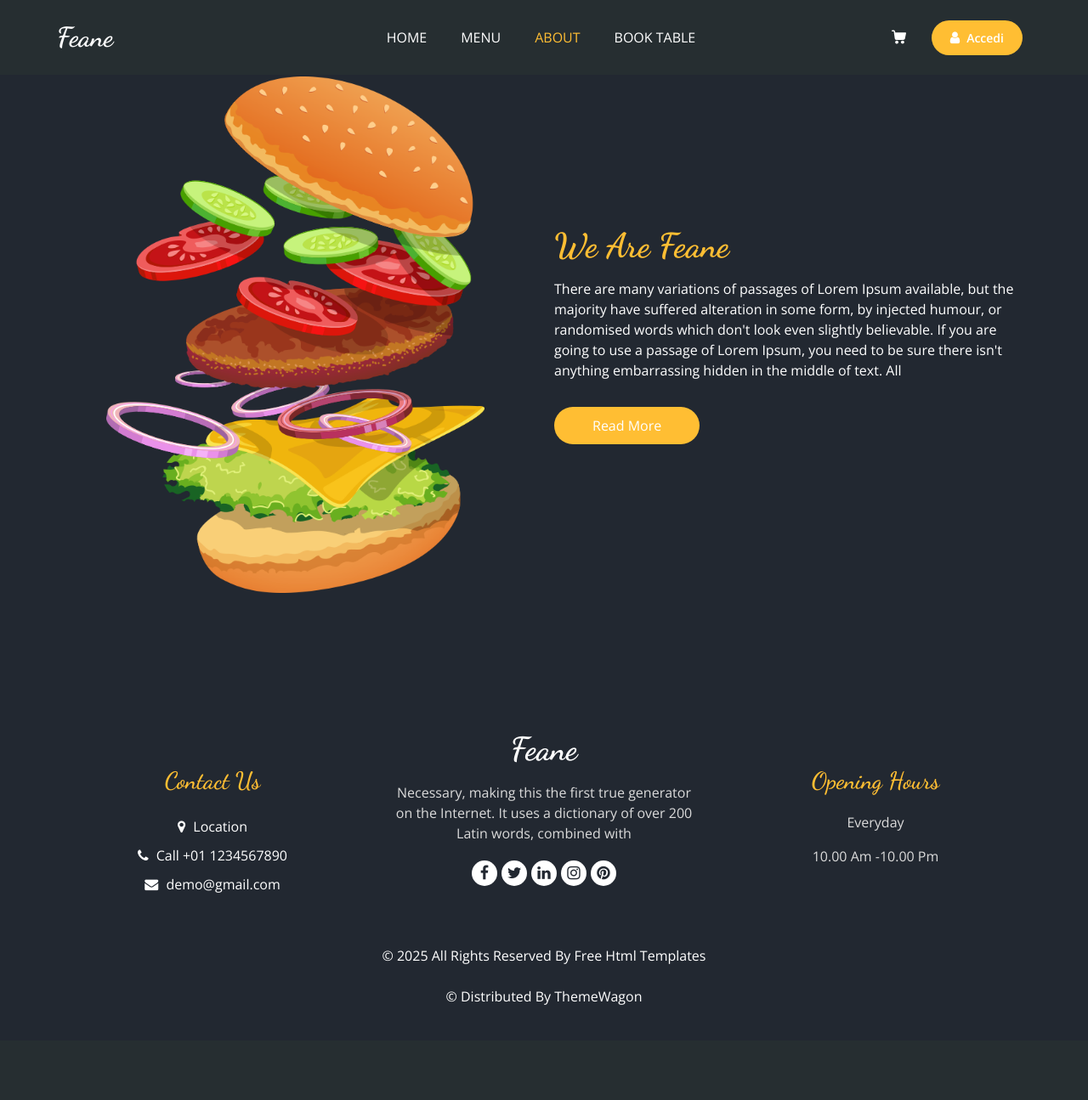
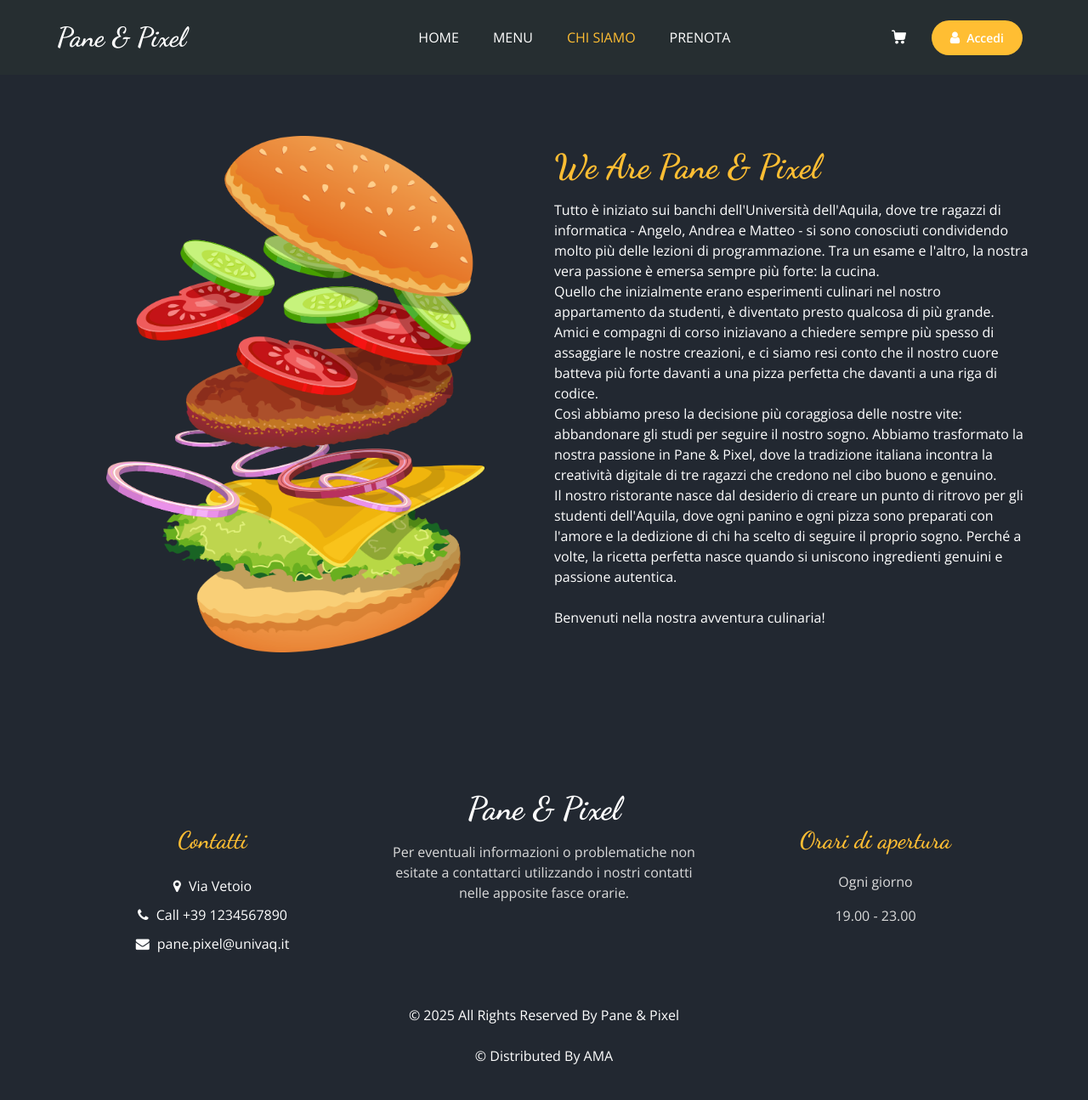
Before and after one commit to Mat0k3/project_web, a PHP site: page /about.php in a window 1280 px wide. Shown: the whole page at 85% size. Before the commit the page ends 1183 px from the top, so only its background shows below. Run offline with PHP 8.4, Linux system fonts and the light colour scheme; data that the repository does not hold is empty; some libraries are stand-ins or nearby versions.

Commit message:
italiano

```diff
--- a/about.php
+++ b/about.php
@@ -14,7 +14,7 @@
   <meta name="author" content="" />
   <link rel="shortcut icon" href="images/favicon.png" type="">
 
-  <title> Feane </title>
+  <title> Pane & Pixel  </title>
 
   <!-- bootstrap core css -->
   <link rel="stylesheet" type="text/css" href="css/bootstrap.css" />
@@ -41,7 +41,7 @@
 
   <!-- about section -->
 
-  <section class="about_section layout_padding">
+  <section class="about_section layout_padding spazio">
     <div class="container  ">
 
       <div class="row">
@@ -54,18 +54,16 @@
           <div class="detail-box">
             <div class="heading_container">
               <h2>
-                We Are Feane
+                We Are Pane & Pixel
               </h2>
             </div>
             <p>
-              There are many variations of passages of Lorem Ipsum available, but the majority have suffered alteration
-              in some form, by injected humour, or randomised words which don't look even slightly believable. If you
-              are going to use a passage of Lorem Ipsum, you need to be sure there isn't anything embarrassing hidden in
-              the middle of text. All
+            Tutto è iniziato sui banchi dell'Università dell'Aquila, dove tre ragazzi di informatica - Angelo, Andrea e Matteo - si sono conosciuti condividendo molto più delle lezioni di programmazione. Tra un esame e l'altro, la nostra vera passione è emersa sempre più forte: la cucina.</br>
+Quello che inizialmente erano esperimenti culinari nel nostro appartamento da studenti, è diventato presto qualcosa di più grande. Amici e compagni di corso iniziavano a chiedere sempre più spesso di assaggiare le nostre creazioni, e ci siamo resi conto che il nostro cuore batteva più forte davanti a una pizza perfetta che davanti a una riga di codice.</br>
+Così abbiamo preso la decisione più coraggiosa delle nostre vite: abbandonare gli studi per seguire il nostro sogno. Abbiamo trasformato la nostra passione in Pane & Pixel, dove la tradizione italiana incontra la creatività digitale di tre ragazzi che credono nel cibo buono e genuino.</br>
+Il nostro ristorante nasce dal desiderio di creare un punto di ritrovo per gli studenti dell'Aquila, dove ogni panino e ogni pizza sono preparati con l'amore e la dedizione di chi ha scelto di seguire il proprio sogno. Perché a volte, la ricetta perfetta nasce quando si uniscono ingredienti genuini e passione autentica.</br></br>
+Benvenuti nella nostra avventura culinaria!
             </p>
-            <a href="">
-              Read More
-            </a>
           </div>
         </div>
       </div>
@@ -75,85 +73,7 @@
   <!-- end about section -->
 
   <!-- footer section -->
-  <footer class="footer_section">
-    <div class="container">
-      <div class="row">
-        <div class="col-md-4 footer-col">
-          <div class="footer_contact">
-            <h4>
-              Contact Us
-            </h4>
-            <div class="contact_link_box">
-              <a href="">
-                <i class="fa fa-map-marker" aria-hidden="true"></i>
-                <span>
-                  Location
-                </span>
-              </a>
-              <a href="">
-                <i class="fa fa-phone" aria-hidden="true"></i>
-                <span>
-                  Call +01 1234567890
-                </span>
-              </a>
-              <a href="">
-                <i class="fa fa-envelope" aria-hidden="true"></i>
-                <span>
-                  demo@gmail.com
-                </span>
-              </a>
-            </div>
-          </div>
-        </div>
-        <div class="col-md-4 footer-col">
-          <div class="footer_detail">
-            <a href="" class="footer-logo">
-              Feane
-            </a>
-            <p>
-              Necessary, making this the first true generator on the Internet. It uses a dictionary of over 200 Latin words, combined with
-            </p>
-            <div class="footer_social">
-              <a href="">
-                <i class="fa fa-facebook" aria-hidden="true"></i>
-              </a>
-              <a href="">
-                <i class="fa fa-twitter" aria-hidden="true"></i>
-              </a>
-              <a href="">
-                <i class="fa fa-linkedin" aria-hidden="true"></i>
-              </a>
-              <a href="">
-                <i class="fa fa-instagram" aria-hidden="true"></i>
-              </a>
-              <a href="">
-                <i class="fa fa-pinterest" aria-hidden="true"></i>
-              </a>
-            </div>
-          </div>
-        </div>
-        <div class="col-md-4 footer-col">
-          <h4>
-            Opening Hours
-          </h4>
-          <p>
-            Everyday
-          </p>
-          <p>
-            10.00 Am -10.00 Pm
-          </p>
-        </div>
-      </div>
-      <div class="footer-info">
-        <p>
-          &copy; <span id="displayYear"></span> All Rights Reserved By
-          <a href="https://html.design/">Free Html Templates</a><br><br>
-          &copy; <span id="displayYear"></span> Distributed By
-          <a href="https://themewagon.com/" target="_blank">ThemeWagon</a>
-        </p>
-      </div>
-    </div>
-  </footer>
+  <?php include 'footer.php'; ?>
   <!-- footer section -->
 
   <!-- jQery -->
--- a/footer.php
+++ b/footer.php
@@ -5,25 +5,25 @@
         <div class="col-md-4 footer-col">
           <div class="footer_contact">
             <h4>
-              Contact Us
+              Contatti
             </h4>
             <div class="contact_link_box">
-              <a href="">
+              <a>
                 <i class="fa fa-map-marker" aria-hidden="true"></i>
                 <span>
-                  Location
+                    Via Vetoio
                 </span>
               </a>
-              <a href="">
+              <a>
                 <i class="fa fa-phone" aria-hidden="true"></i>
                 <span>
-                  Call +01 1234567890
+                  Call +39 1234567890
                 </span>
               </a>
-              <a href="">
+              <a>
                 <i class="fa fa-envelope" aria-hidden="true"></i>
                 <span>
-                  demo@gmail.com
+                  pane.pixel@univaq.it
                 </span>
               </a>
             </div>
@@ -32,48 +32,32 @@
         <div class="col-md-4 footer-col">
           <div class="footer_detail">
             <a href="" class="footer-logo">
-              Feane
+              Pane & Pixel
             </a>
             <p>
-              Necessary, making this the first true generator on the Internet. It uses a dictionary of over 200 Latin words, combined with
-            </p>
-            <div class="footer_social">
-              <a href="">
-                <i class="fab fa-facebook-f" aria-hidden="true"></i>
-              </a>
-              <a href="">
-                <i class="fab fa-twitter" aria-hidden="true"></i>
-              </a>
-              <a href="">
-                <i class="fab fa-linkedin-in" aria-hidden="true"></i>
-              </a>
-              <a href="">
-                <i class="fab fa-instagram" aria-hidden="true"></i>
-              </a>
-              <a href="">
-                <i class="fab fa-pinterest-p" aria-hidden="true"></i>
-              </a>
-            </div>
+           Per eventuali informazioni o problematiche non esitate a contattarci utilizzando i nostri contatti nelle apposite fasce orarie.
+          </p>
+
           </div>
         </div>
         <div class="col-md-4 footer-col">
           <h4>
-            Opening Hours
+            Orari di apertura
           </h4>
           <p>
-            Everyday
+            Ogni giorno
           </p>
           <p>
-            10.00 Am -10.00 Pm
+            19.00 - 23.00
           </p>
         </div>
       </div>
       <div class="footer-info">
         <p>
           &copy; <span id="displayYear"></span> All Rights Reserved By
-          <a href="https://html.design/">Free Html Templates</a><br><br>
+          <a>Pane & Pixel</a><br><br>
           &copy; <span id="displayYear"></span> Distributed By
-          <a href="https://themewagon.com/" target="_blank">ThemeWagon</a>
+          <a target="_blank">AMA</a>
         </p>
       </div>
     </div>
@@ -97,7 +81,6 @@
   <!-- custom js -->
   <script src="js/custom.js"></script>
   <!-- Google Map -->
-  <script src="https://maps.googleapis.com/maps/api/js?key=AIzaSyCh39n5U-4IoWpsVGUHWdqB6puEkhRLdmI&callback=myMap">
   </script>
   <!-- End Google Map -->
 
--- a/header.php
+++ b/header.php
@@ -62,7 +62,7 @@ if ($carrello) {
   <meta name="author" content="" />
   <link rel="shortcut icon" href="images/favicon.png" type="">
 
-  <title> Feane </title>
+  <title> Pane & Pixel  </title>
 
   <!-- bootstrap core css -->
   <link rel="stylesheet" type="text/css" href="css/bootstrap.css" />
@@ -109,7 +109,7 @@ if ($carrello) {
         <nav class="navbar navbar-expand-lg custom_nav-container ">
           <a class="navbar-brand" href="index.php">
             <span>
-              Feane
+              Pane & Pixel
             </span>
           </a>
 
@@ -126,10 +126,10 @@ if ($carrello) {
                 <a class="nav-link" href="menu.php">Menu</a>
               </li>
               <li class="nav-item <?php echo ($current_page == 'about.php') ? 'active' : ''; ?>">
-                <a class="nav-link" href="about.php">About</a>
+                <a class="nav-link" href="about.php">Chi siamo</a>
               </li>
               <li class="nav-item <?php echo ($current_page == 'book.php') ? 'active' : ''; ?> <?php echo $classeDisabilitata; ?>">
-                <a class="nav-link" href="book.php">Book Table</a>
+                <a class="nav-link" href="book.php">prenota</a>
               </li>
             </ul>
             <div class="user_option">
```
Also changed, not shown: book.php (+6 -85 lines), cart.php (+12 -0 lines), index.php (+11 -11 lines).
